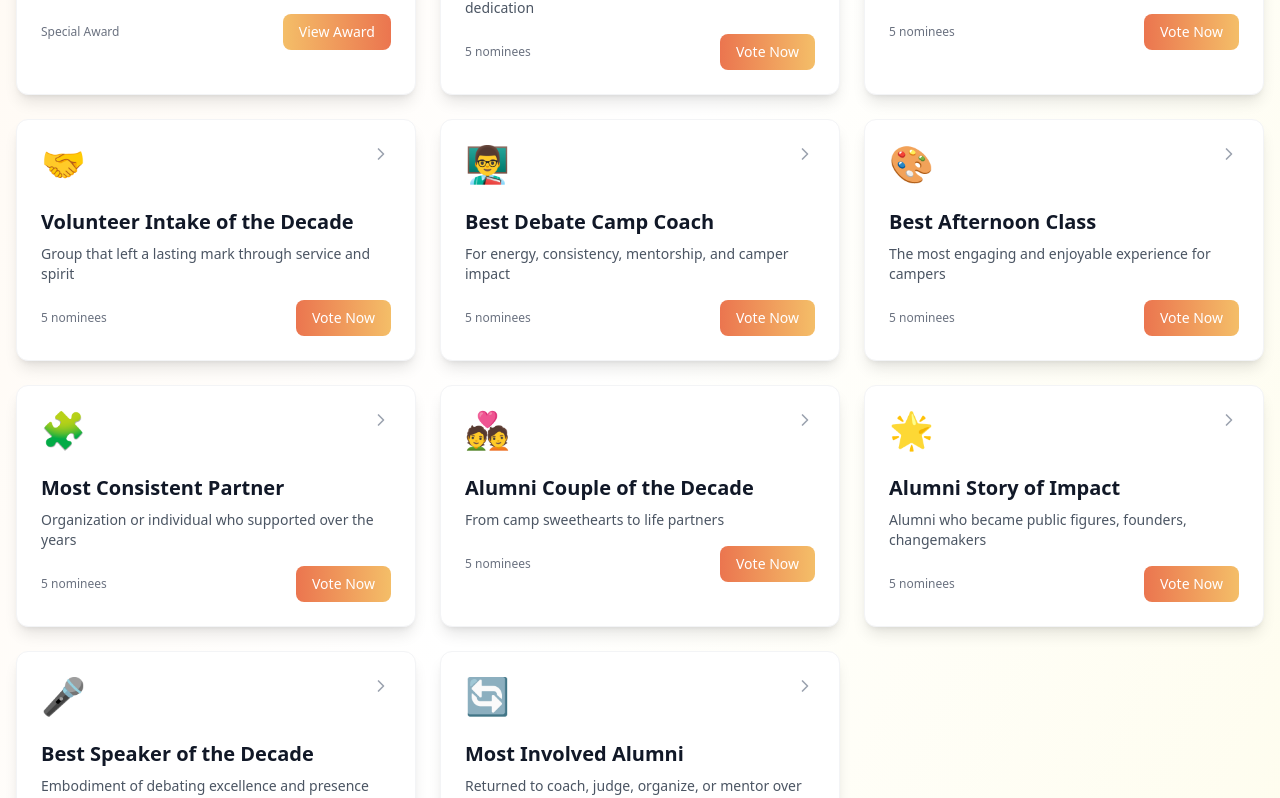
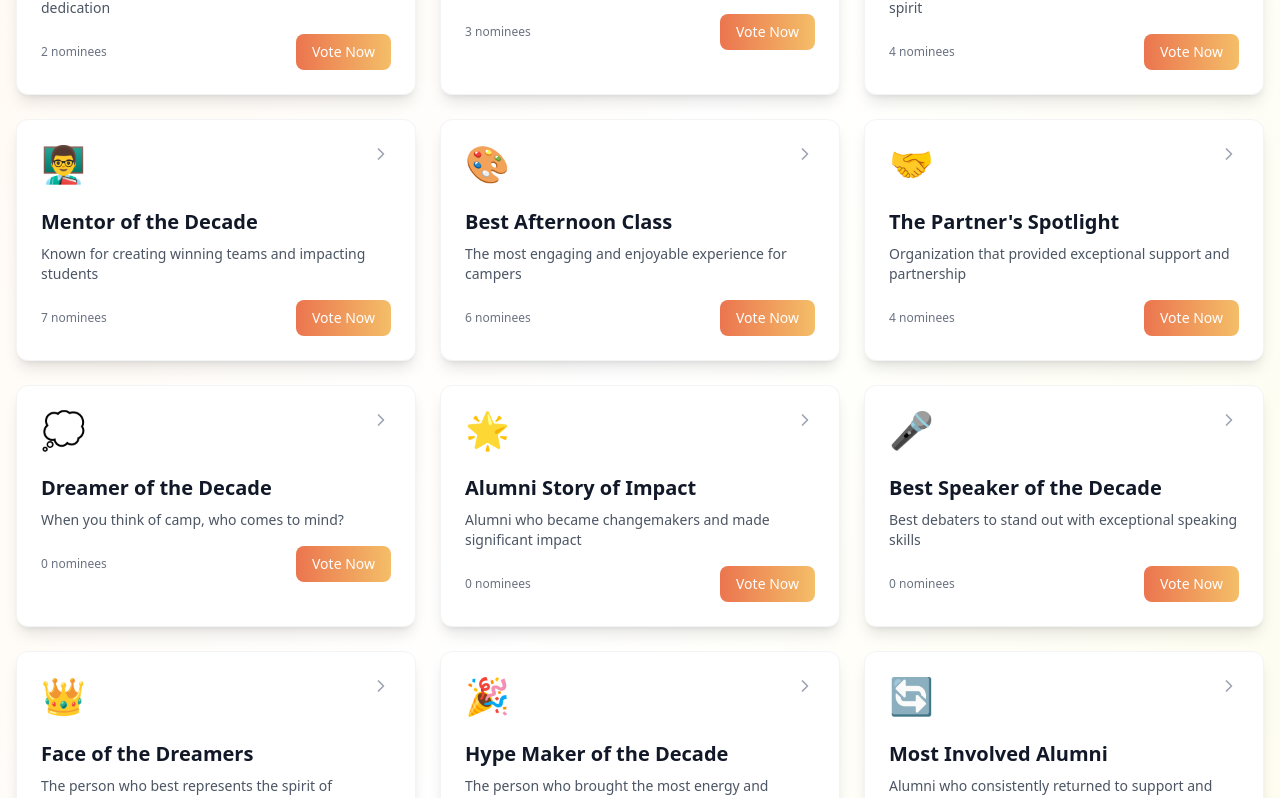
Before and after one commit to rex-vava/iDebateDAC25, a React (Vite) app: page / in a window 1280 px wide. Shown: the part 1299-2097 px from the top of the page. Built offline with nearby package versions, Linux system fonts and the light colour scheme.

Commit message:
Update Categories with DAC Decade Awards Data

```diff
--- a/src/data/categories.ts
+++ b/src/data/categories.ts
@@ -9,37 +9,24 @@ export interface Category {
 
 export const categories: Category[] = [
   {
-    id: 'mama-mekha',
-    title: 'Mama Mekha Award',
-    icon: '🥇',
-    description: 'Lifetime Service Recognition - Special Award',
-    nominees: [],
-    isAward: true
-  },
-  {
     id: 'best-coordinator',
     title: 'Best Camp Coordinator',
-    icon: '🏕',
+    icon: '🏕️',
     description: 'Based on camper feedback, leadership, and dedication',
     nominees: [
-      'David Mugisha - 2023-2024',
-      'Maria Uwimana - 2021-2022',
-      'Jean Claude Nzeyimana - 2019-2020',
-      'Aline Uwase - 2017-2018',
-      'Patrick Ndayisaba - 2015-2016'
+      'Ornella TUZA',
+      'KALISA Danny'
     ]
   },
   {
     id: 'top-venue',
-    title: 'Top Hosting Venue',
-    icon: '🏛',
+    title: 'Top Host Venue',
+    icon: '🏛️',
     description: 'Most welcoming venue with strong logistical support',
     nominees: [
-      'University of Rwanda - Huye Campus',
-      'Kigali Independent University',
-      'INES-Ruhengeri Campus',
-      'Adventist University of Central Africa',
-      'University of Kigali Main Campus'
+      'New Life High School',
+      'Hope Haven',
+      'Gashora Girls Academy'
     ]
   },
   {
@@ -48,24 +35,25 @@ export const categories: Category[] = [
     icon: '🤝',
     description: 'Group that left a lasting mark through service and spirit',
     nominees: [
-      'Class of 2020 Volunteers',
-      'Class of 2018 Volunteers',
-      'Class of 2022 Volunteers',
-      'Class of 2019 Volunteers',
-      'Class of 2021 Volunteers'
+      'iVolunteer \'25',
+      'iVolunteer \'24',
+      'iVolunteer \'23',
+      'iVolunteer \'22'
     ]
   },
   {
-    id: 'debate-coach',
-    title: 'Best Debate Camp Coach',
+    id: 'mentor-decade',
+    title: 'Mentor of the Decade',
     icon: '👨‍🏫',
-    description: 'For energy, consistency, mentorship, and camper impact',
+    description: 'Known for creating winning teams and impacting students',
     nominees: [
-      'Emmanuel Rutayisire',
-      'Claudine Uwimana',
-      'James Nkurunziza',
-      'Diane Mukamana',
-      'Felix Nsabimana'
+      'Brenna',
+      'Shamila',
+      'Emma Victor',
+      'Ruth',
+      'Lucas',
+      'Bonfils',
+      'Joana'
     ]
   },
   {
@@ -74,76 +62,81 @@ export const categories: Category[] = [
     icon: '🎨',
     description: 'The most engaging and enjoyable experience for campers',
     nominees: [
-      'Creative Writing Workshop',
-      'Leadership & Public Speaking',
-      'Entrepreneurship Bootcamp',
-      'Arts & Drama Therapy',
-      'Technology & Innovation Lab'
+      'Dance Class',
+      'Creative Writing',
+      'Multimedia',
+      'Art Class',
+      'Leveraging AI',
+      'Leadership Nexus'
     ]
   },
   {
-    id: 'consistent-partner',
-    title: 'Most Consistent Partner',
-    icon: '🧩',
-    description: 'Organization or individual who supported over the years',
+    id: 'partners-spotlight',
+    title: 'The Partner\'s Spotlight',
+    icon: '🤝',
+    description: 'Organization that provided exceptional support and partnership',
     nominees: [
-      'Rwanda Debate Association',
-      'Ministry of Education',
-      'Private Sector Federation',
-      'UN Women Rwanda',
-      'British Council Rwanda'
+      'BK Foundation',
+      'Mastercard Foundation',
+      'JMU',
+      'ALX'
     ]
   },
   {
-    id: 'alumni-couple',
-    title: 'Alumni Couple of the Decade',
-    icon: '💑',
-    description: 'From camp sweethearts to life partners',
-    nominees: [
-      'John & Mary Uwimana (2016 & 2017 Alumni)',
-      'Paul & Grace Mukamana (2015 & 2016 Alumni)',
-      'Eric & Sarah Nzeyimana (2018 & 2019 Alumni)',
-      'Kevin & Alice Uwase (2017 & 2018 Alumni)',
-      'Daniel & Claire Mugisha (2019 & 2020 Alumni)'
-    ]
+    id: 'dreamer-decade',
+    title: 'Dreamer of the Decade',
+    icon: '💭',
+    description: 'When you think of camp, who comes to mind?',
+    nominees: []
   },
   {
-    id: 'impact-story',
+    id: 'alumni-impact',
     title: 'Alumni Story of Impact',
     icon: '🌟',
-    description: 'Alumni who became public figures, founders, changemakers',
-    nominees: [
-      'Aisha Uwimana - Tech Entrepreneur & Founder',
-      'Jean Baptiste Nkurunziza - Social Activist & NGO Leader',
-      'Claudine Mukamana - Government Official & Policy Maker',
-      'Emmanuel Rwigema - International Development Consultant',
-      'Grace Uwase - Award-winning Journalist & Media Personality'
-    ]
+    description: 'Alumni who became changemakers and made significant impact',
+    nominees: []
   },
   {
     id: 'best-speaker',
     title: 'Best Speaker of the Decade',
     icon: '🎤',
-    description: 'Embodiment of debating excellence and presence',
+    description: 'Best debaters to stand out with exceptional speaking skills',
+    nominees: []
+  },
+  {
+    id: 'face-dreamers',
+    title: 'Face of the Dreamers',
+    icon: '👑',
+    description: 'The person who best represents the spirit of Dreamers Academy',
     nominees: [
-      'David Nkurunziza - 2019 Champion',
-      'Sarah Mukamana - 2021 Winner',
-      'James Uwimana - 2020 Finalist',
-      'Alice Uwase - 2022 Champion',
-      'Patrick Mugisha - 2018 Winner'
+      'Kalisa Deborah',
+      'Ruzindana Kessy',
+      'Akarabo Katsey'
+    ]
+  },
+  {
+    id: 'hype-maker',
+    title: 'Hype Maker of the Decade',
+    icon: '🎉',
+    description: 'The person who brought the most energy and excitement to camp',
+    nominees: [
+      'Kendy',
+      'La Tasha',
+      'Abi'
     ]
   },
   {
     id: 'involved-alumni',
     title: 'Most Involved Alumni',
     icon: '🔄',
-    description: 'Returned to coach, judge, organize, or mentor over the years',
-    nominees: [
-      'Martin Nzeyimana - Coach & Organizer (2016-2024)',
-      'Diane Uwimana - Judge & Mentor (2017-2024)',
-      'Felix Mukamana - Coordinator & Trainer (2018-2024)',
-      'Esther Nkurunziza - Alumni Relations (2019-2024)',
-      'Kevin Uwase - Volunteer Coordinator (2020-2024)'
-    ]
+    description: 'Alumni who consistently returned to support and mentor',
+    nominees: []
+  },
+  {
+    id: 'dream-creator',
+    title: 'Dream Creator of the Decade',
+    icon: '✨',
+    description: 'The visionary who helped shape and create the dream',
+    nominees: []
   }
 ];
```
